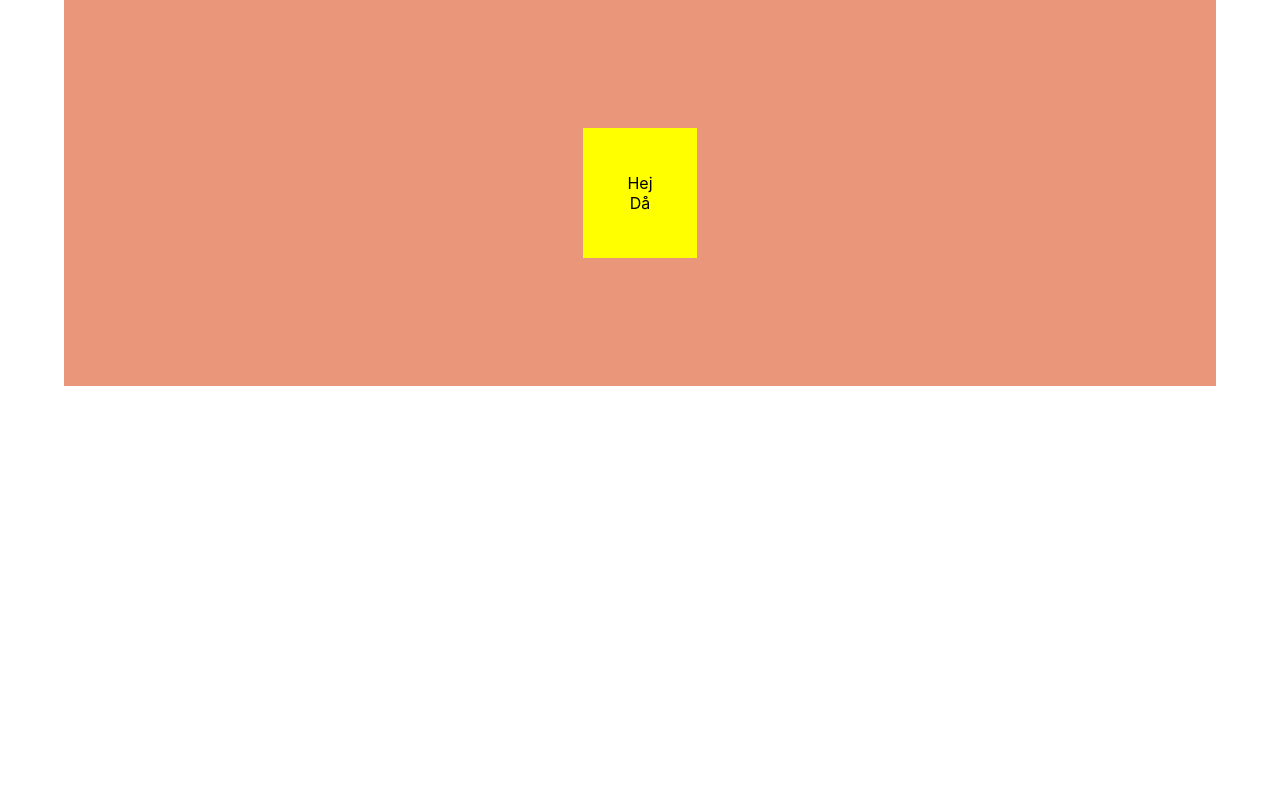
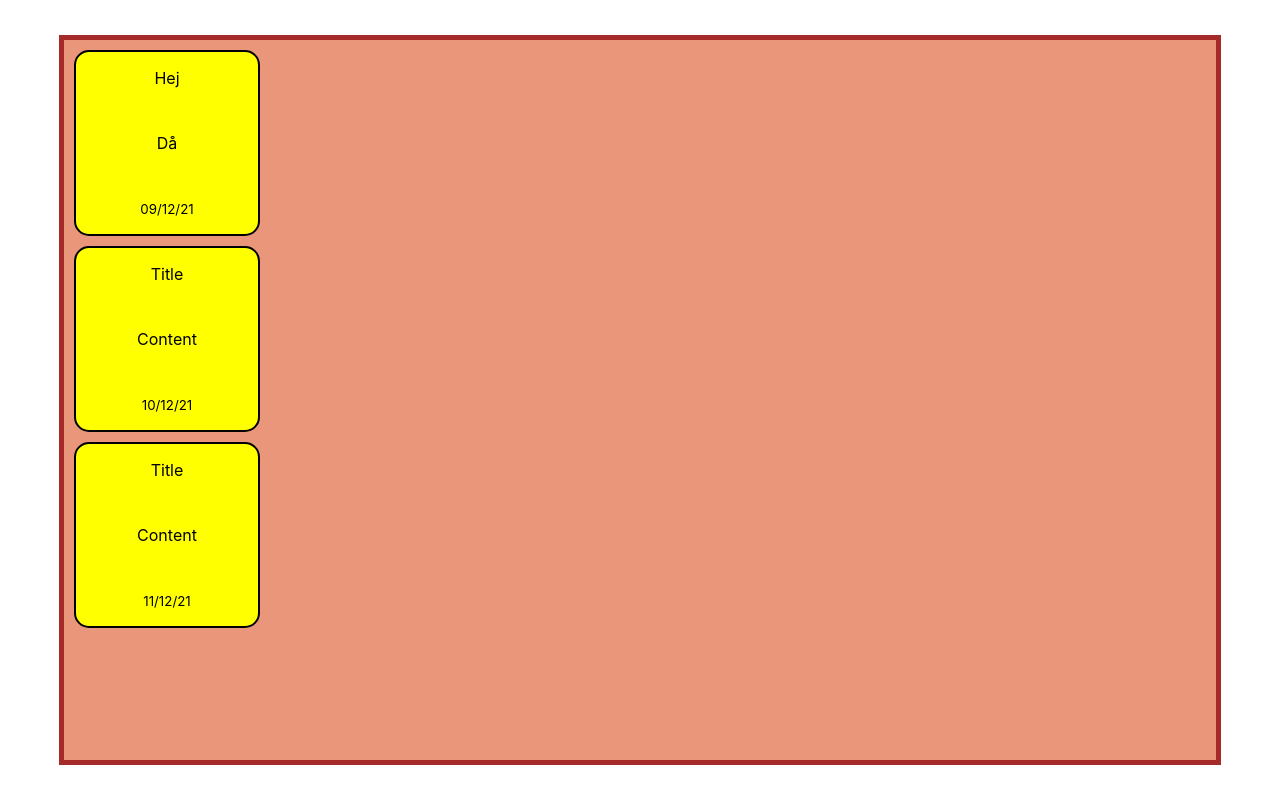
Before and after one commit to Smuttarn/Posti, a React (Create React App) app in the folder posti/: page / in a window 1280 px wide. Built offline with nearby package versions, Linux system fonts and the light colour scheme.

Commit message:
fixing postIt

```diff
--- a/posti/src/View/Board.js
+++ b/posti/src/View/Board.js
@@ -4,7 +4,9 @@ import "./Style.css";
 function Board() {
     return (
       <div className="Board">
-          <PostIt header="Hej" body="Då" xPos="" yPos=""></PostIt>
+          <PostIt header="Hej" body="Då" xPos="" yPos="" date="09/12/21"></PostIt>
+          <PostIt header="Title" body="Content" xPos="" yPos="" date="10/12/21"></PostIt>
+          <PostIt header="Title" body="Content" xPos="" yPos="" date="11/12/21"></PostIt>
       </div>
     );
   }
--- a/posti/src/View/PostIt.js
+++ b/posti/src/View/PostIt.js
@@ -4,7 +4,8 @@ function PostIt(props) {
   return (
     <div className="Postit">
       <header>{props.header}</header>
-      <body>{props.body}</body>
+        <body><span>{props.body}</span></body>
+        <footer><small>{props.date}</small></footer>
     </div>
   );
 }
--- a/posti/src/View/Style.css
+++ b/posti/src/View/Style.css
@@ -1,26 +1,52 @@
 .Board {
-    margin: auto;
+
+    /* margin: 100px;
     padding: 10%;
     width: 70%;
     height: 80%;
     display: flex;
     justify-content: center;
-    align-items: center;
+    align-items: center; */
+
+    width: 90%;
+    height: 90%;
+    position: absolute;
+    top: 50%;
+    left: 50%;
+    transform: translate(-50%, -50%);
+
+    border: 5px solid brown;
     background-color: darksalmon;
 }
 
 .Postit {
+    /* position: relative;
+    top: 50%;
+    left: 50%;
+    transform: translate(-50%, -50%); */
+    padding: 1rem;
+    margin: 10px;
+    width: 150px;
+    height: 150px;
+    border-radius: 15px;
+    border: 2px solid black;
     background-color: yellow;
-    padding: 5%;
+
+    display: flex;
+    flex-direction: column;
+    justify-content: space-between;
+    /* padding: 5%; */
 }
 
-.View {
-    margin: auto;
+.Window {
+
+    /*Detta tycks inte påverka något för tillfället*/
+    /* margin: auto;
     display: flex;
     justify-content: center;
     align-items: center;
     width: 100%;
-    height: 100%;
+    height: 100%; */
 }
 
 
```
Also changed, not shown: 1 other file (tests, documents, lock files or other folders).
